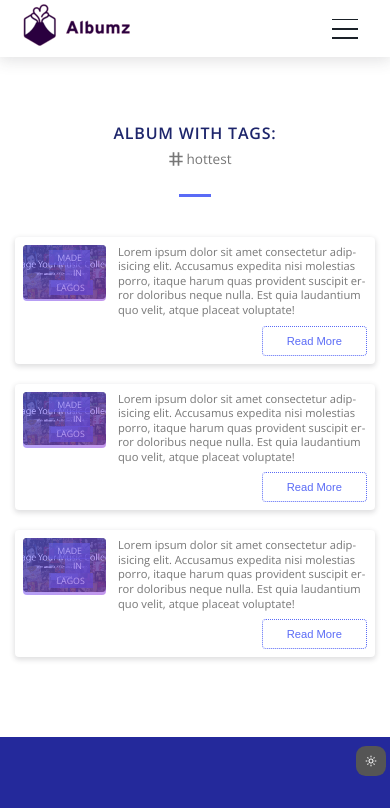
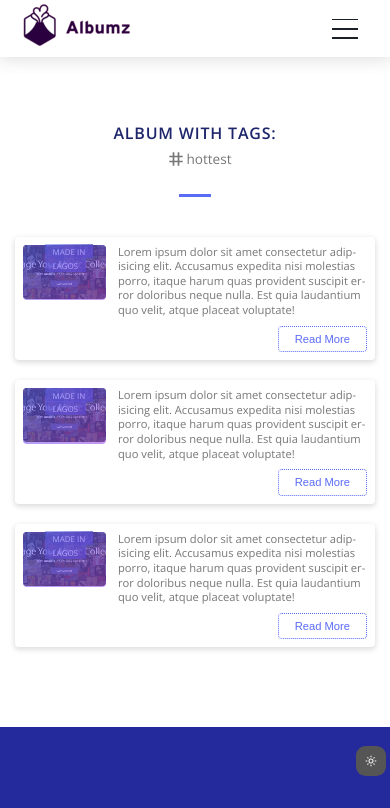
Before and after one commit to esteemayo/next-albumz-client, a Next.js app: page /albums/tags in a window 390 px wide. Shown: the top 808 px of the page. Built offline with nearby package versions, Linux system fonts and the light colour scheme.

Commit message:
wrote media query

```diff
--- a/styles/TagCard.module.scss
+++ b/styles/TagCard.module.scss
@@ -2,6 +2,10 @@
   padding: 1rem;
   border-radius: 0.5rem;
   box-shadow: 0 2px 5px 1px rgba(64, 60, 67, 0.16);
+
+  @media only screen and (min-width: 112.5em) {
+    padding: 2rem;
+  }
 
   &:not(:last-child) {
     margin-bottom: 2.5rem;
@@ -37,6 +41,18 @@
 
         @media only screen and (max-width: 37.5em) {
           height: 92%;
+        }
+
+        @media only screen and (max-width: 25em) {
+          height: 90%;
+        }
+
+        @media only screen and (max-width: 17.5em) {
+          height: 85%;
+        }
+
+        @media only screen and (min-width: 112.5em) {
+          width: 90%;
         }
       }
 
@@ -77,6 +93,23 @@
         top: 0.7rem;
       }
 
+      @media only screen and (max-width: 25em) {
+        font-size: 1rem;
+        font-weight: light;
+        top: 0;
+        right: 2.5rem;
+      }
+
+      @media only screen and (max-width: 17.5em) {
+        font-size: 0.8rem;
+        top: 0.5rem;
+      }
+
+      @media only screen and (min-width: 112.5em) {
+        right: 4rem;
+        font-weight: 600;
+      }
+
       span {
         padding: 0.7rem 1.3rem;
         line-height: 1;
@@ -113,6 +146,14 @@
         font-size: 1.4rem;
         line-height: 1.3;
       }
+
+      @media only screen and (max-width: 17.5em) {
+        line-height: 1.1;
+      }
+
+      @media only screen and (min-width: 112.5em) {
+        font-size: 2rem;
+      }
     }
   }
 
@@ -140,6 +181,18 @@
         font-size: 1.4rem;
       }
 
+      @media only screen and (max-width: 25em) {
+        padding: 0.8rem 2rem;
+      }
+
+      @media only screen and (min-width: 75em) {
+        border: 2px dotted #5a6bf6;
+      }
+
+      @media only screen and (min-width: 112.5em) {
+        font-size: 1.7rem;
+      }
+
       &:hover {
         color: #24299b;
         border-color: #24299b;
```
